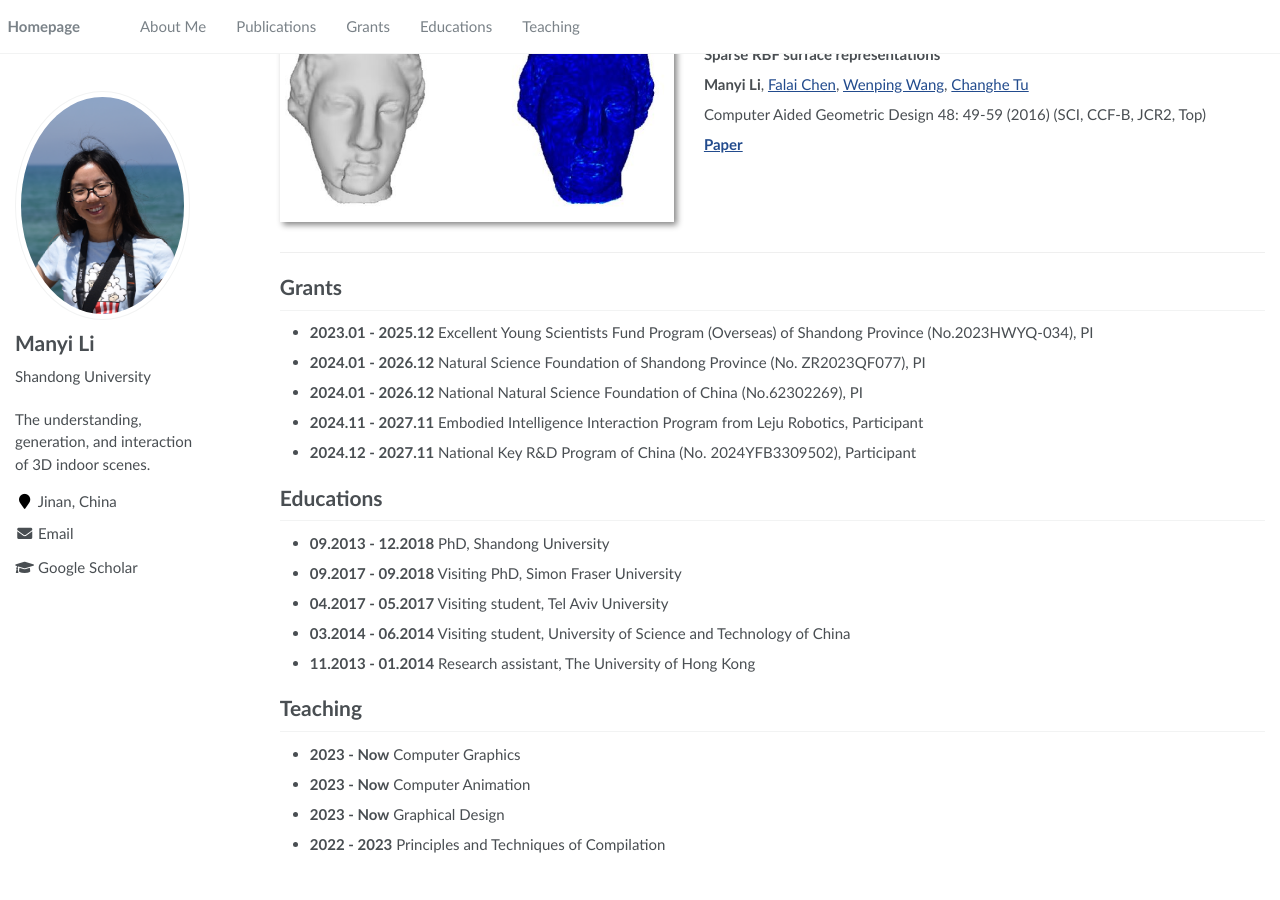
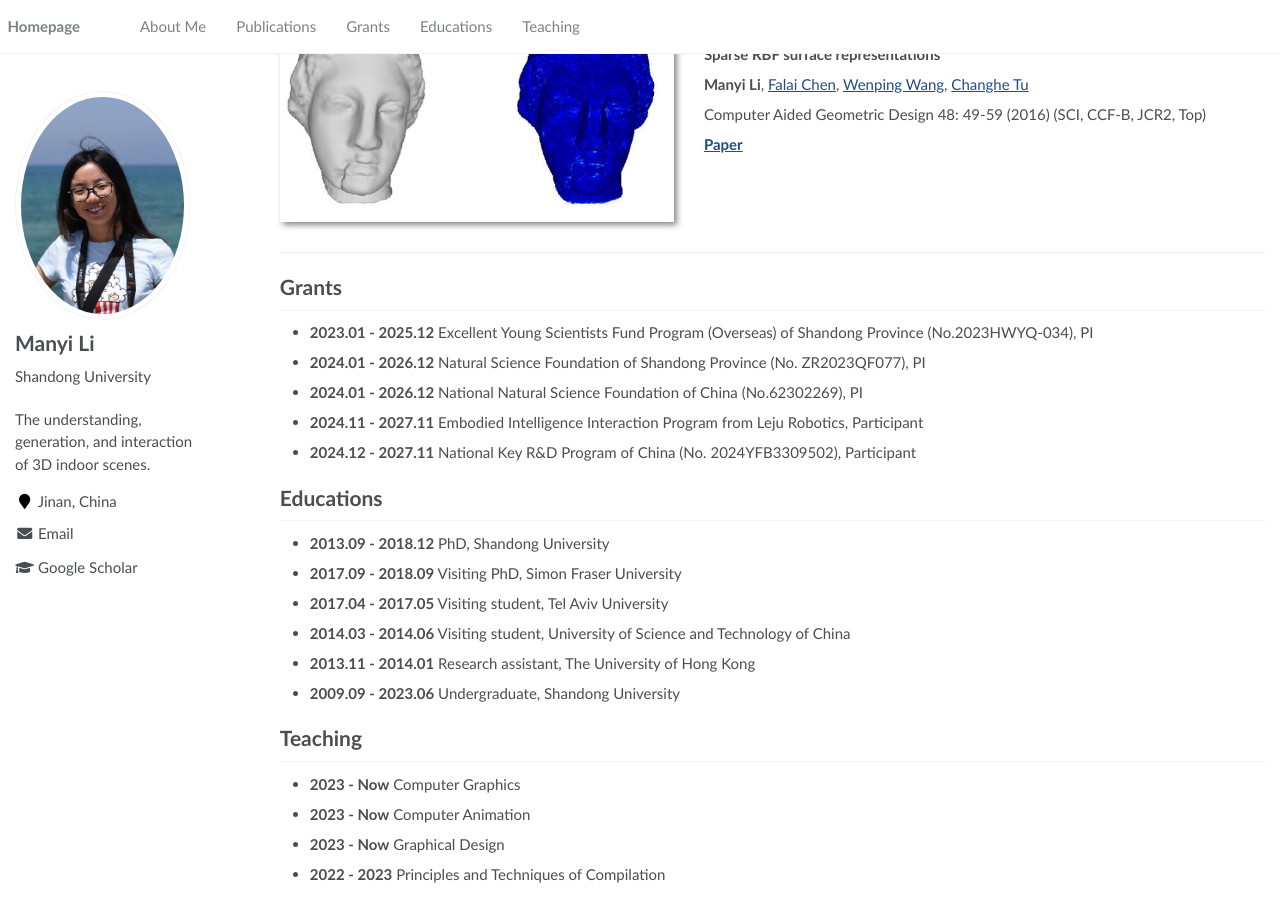
Before and after one commit to ManyiLi12345/manyili12345.github.io, a Jekyll site: the page built from _pages/about.md, in a window 1280 px wide and 900 px high, scrolled down 5533 px. Built offline with Jekyll 4.4.1, drawn with Linux system fonts in a browser that asks for light colours; before the commit the page ends 6403 px from its top, so only the background shows below that.

Commit message:
Update about.md

```diff
--- a/_pages/about.md
+++ b/_pages/about.md
@@ -385,19 +385,19 @@ Computer Aided Geometric Design 48: 49-59 (2016) (SCI, CCF-B, JCR2, Top)
 
 
 # Grants
-- **2023.01 - 2025.12** Excellent Young Scientists Fund Program (Overseas) of Shandong Province (No.2023HWYQ-034), PI
-- **2024.01 - 2026.12** Natural Science Foundation of Shandong Province (No. ZR2023QF077), PI
-- **2024.01 - 2026.12** National Natural Science Foundation of China (No.62302269), PI
-- **2024.11 - 2027.11** Embodied Intelligence Interaction Program from Leju Robotics, Participant
-- **2024.12 - 2027.11**	National Key R&D Program of China (No. 2024YFB3309502), Participant
+- **2023.01 - 2025.12**  Excellent Young Scientists Fund Program (Overseas) of Shandong Province (No.2023HWYQ-034), PI
+- **2024.01 - 2026.12**  Natural Science Foundation of Shandong Province (No. ZR2023QF077), PI
+- **2024.01 - 2026.12**  National Natural Science Foundation of China (No.62302269), PI
+- **2024.11 - 2027.11**  Embodied Intelligence Interaction Program from Leju Robotics, Participant
+- **2024.12 - 2027.11**  National Key R&D Program of China (No. 2024YFB3309502), Participant
 
 # Educations
-- **09.2013 - 12.2018** PhD, Shandong University
-- **09.2017 - 09.2018** Visiting PhD, Simon Fraser University
-- **04.2017 - 05.2017** Visiting student, Tel Aviv University
-- **03.2014 - 06.2014** Visiting student, University of Science and Technology of China
-- **11.2013 - 01.2014** Research assistant, The University of Hong Kong
-
+- **2013.09 - 2018.12** PhD, Shandong University
+- **2017.09 - 2018.09** Visiting PhD, Simon Fraser University
+- **2017.04 - 2017.05** Visiting student, Tel Aviv University
+- **2014.03 - 2014.06** Visiting student, University of Science and Technology of China
+- **2013.11 - 2014.01** Research assistant, The University of Hong Kong
+- **2009.09 - 2023.06** Undergraduate, Shandong University
 
 # Teaching
 - **2023 - Now** Computer Graphics
```
